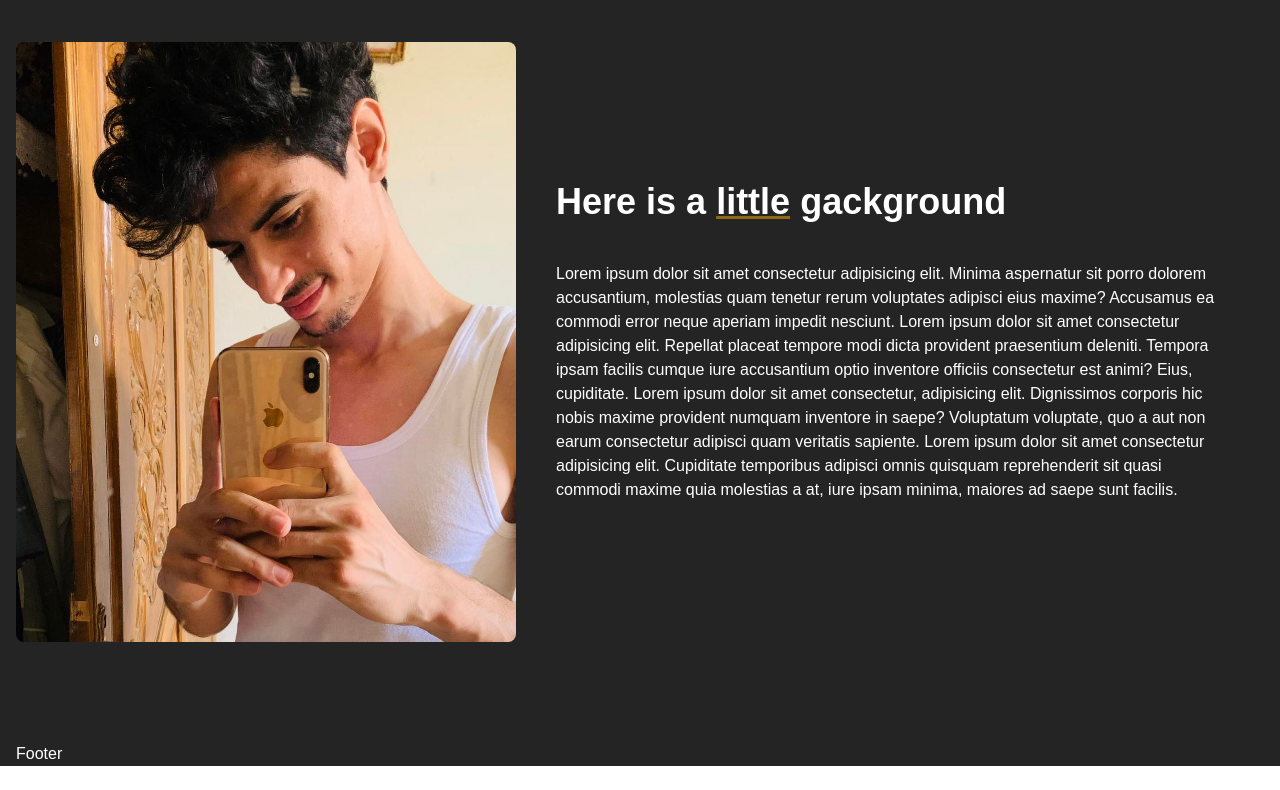
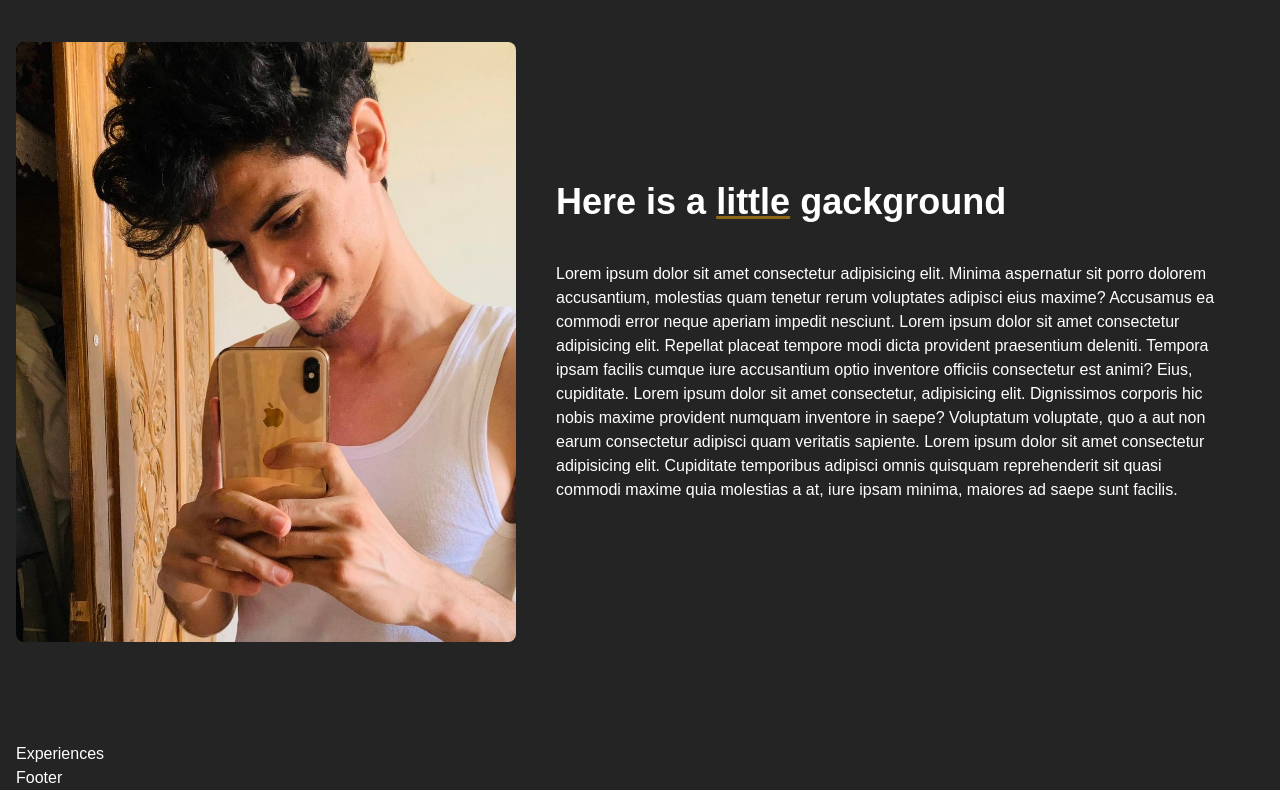
Before and after one commit to RamezTaher/Portfolio, a React (Create React App) app: page / in a window 1280 px wide. Shown: the part 924-1714 px from the top of the page. Before the commit the page ends 1690 px from the top, so only its background shows below. Built offline with nearby package versions, Linux system fonts and the light colour scheme.

Commit message:
Starting the working experiences section

```diff
--- a/src/pages/HomePage.jsx
+++ b/src/pages/HomePage.jsx
@@ -1,5 +1,6 @@
 import React from "react"
 import About from "../components/About"
+import Experiences from "../components/Experiences"
 import Hero from "../components/Hero"
 
 const HomePage = () => {
@@ -8,9 +9,11 @@ const HomePage = () => {
       <section className="snap-start">
         <Hero />
       </section>
-
       <section>
         <About />
+      </section>
+      <section>
+        <Experiences />
       </section>
     </main>
   )
```
